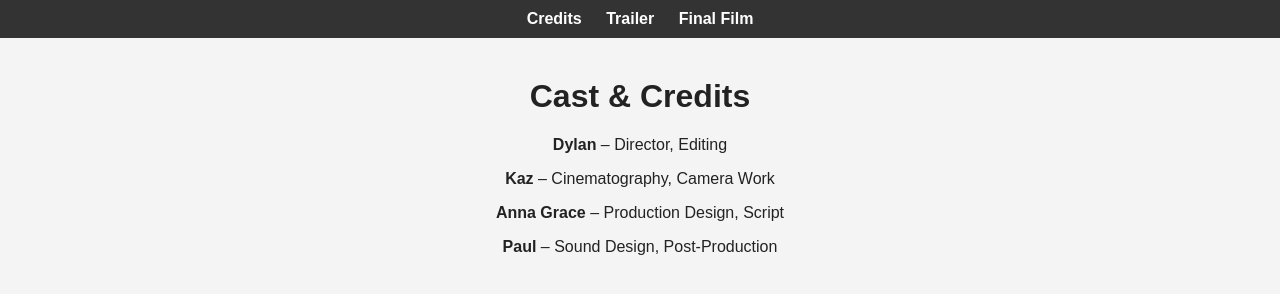
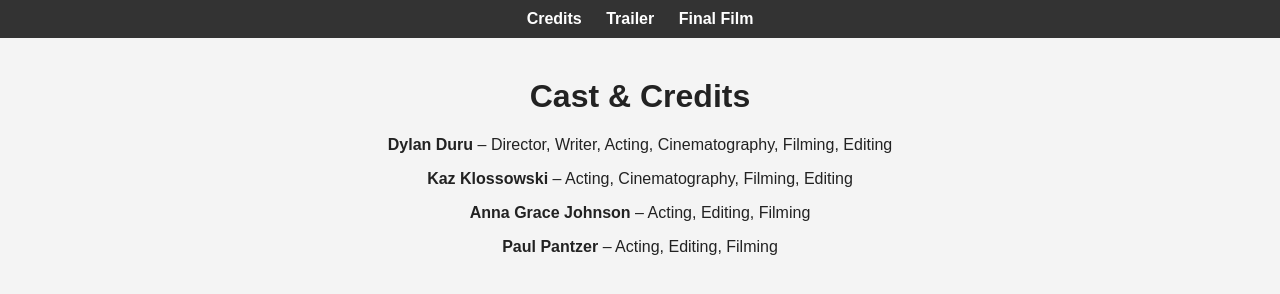
Before and after one commit to Pwpantzer/Pwpantzer.github.io, a plain HTML site: page index.html in a window 1280 px wide. Drawn offline with Linux system fonts and the light colour scheme.

Commit message:
add credits and final film

```diff
--- a/index.html
+++ b/index.html
@@ -15,10 +15,10 @@
   <h1>Cast & Credits</h1>
 
   <div class="content">
-    <p><strong>Dylan</strong> – Director, Editing</p>
-    <p><strong>Kaz</strong> – Cinematography, Camera Work</p>
-    <p><strong>Anna Grace</strong> – Production Design, Script</p>
-    <p><strong>Paul</strong> – Sound Design, Post-Production</p>
+    <p><strong>Dylan Duru</strong> – Director, Writer, Acting, Cinematography, Filming, Editing</p>
+    <p><strong>Kaz Klossowski</strong> – Acting, Cinematography, Filming, Editing</p>
+    <p><strong>Anna Grace Johnson</strong> – Acting, Editing, Filming</p>
+    <p><strong>Paul Pantzer</strong> – Acting, Editing, Filming</p>
   </div>
 
 </body>
```
Also changed, not shown: film.html (+1 -1 lines).
